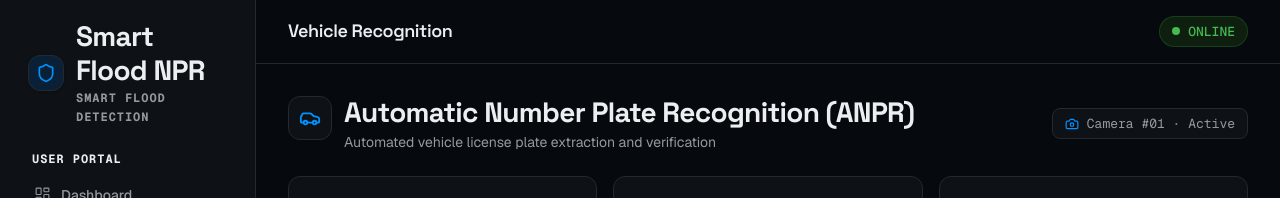
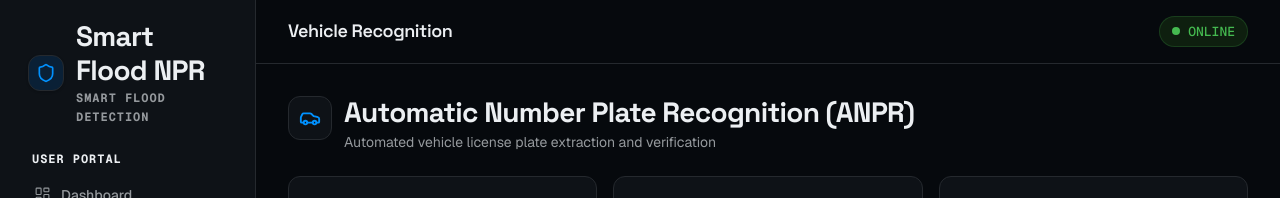
Before and after one commit to NeonicFlames/NEXTCON-Smart-Flood-Monitoring-Automatic-Number-Plate-Recognition-NPR-System, a Next.js app: page /Vehicles in a window 1280 px wide. Shown: the top 198 px of the page. Built offline with nearby package versions, Linux system fonts and the light colour scheme; no server answers; the database is empty.

Commit message:
fix: aproove button via supbase

```diff
--- a/app/Registration/page.tsx
+++ b/app/Registration/page.tsx
@@ -119,6 +119,7 @@ export default function RegistrationPage() {
       );
     } catch (err) {
       console.error("Failed to toggle vehicle status:", err);
+      alert("Failed to update vehicle permit status. Please try again.");
     }
   };
 
--- a/app/Vehicles/page.tsx
+++ b/app/Vehicles/page.tsx
@@ -70,18 +70,8 @@ export default function Vehicles() {
           </div>
         </div>
 
-        <div
-          className="inline-flex items-center gap-2 px-3 py-1.5 rounded-md text-xs self-start sm:self-auto font-outlier"
-          style={{
-            background: "var(--color-paper-2)",
-            color: "var(--color-neutral)",
-            border: "1px solid var(--color-rule)",
-          }}
-        >
-          <Camera size={14} style={{ color: "var(--color-accent)" }} />
-          <span>Camera #01 · Active</span>
-        </div>
       </div>
+
 
       {/* Metrics Row */}
       <div className="grid grid-cols-1 md:grid-cols-3 gap-4">
@@ -292,11 +282,10 @@ export default function Vehicles() {
                         color: d.is_registered
                           ? "var(--color-safe)"
                           : "var(--color-warn)",
-                        border: `1px solid ${
-                          d.is_registered
-                            ? "oklch(70% 0.18 145 / 0.2)"
-                            : "oklch(78% 0.18 85 / 0.2)"
-                        }`,
+                        border: `1px solid ${d.is_registered
+                          ? "oklch(70% 0.18 145 / 0.2)"
+                          : "oklch(78% 0.18 85 / 0.2)"
+                          }`,
                       }}
                     >
                       <span
--- a/app/page.tsx
+++ b/app/page.tsx
@@ -324,7 +324,6 @@ export default function Home() {
                 color: "var(--color-neutral)",
               }}
             >
-              Sensor #01
             </span>
           </div>
           <WaterChart />
```
